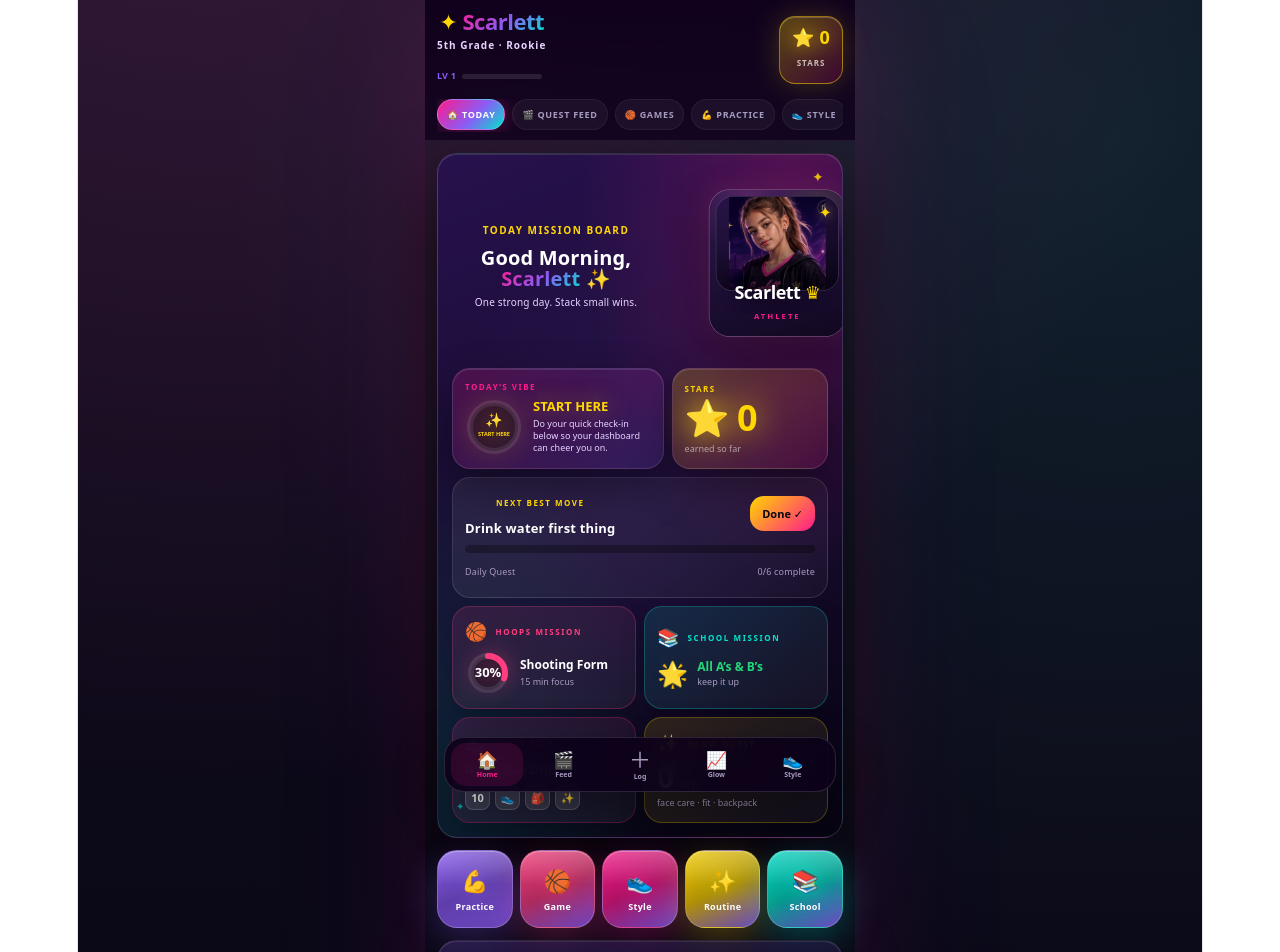
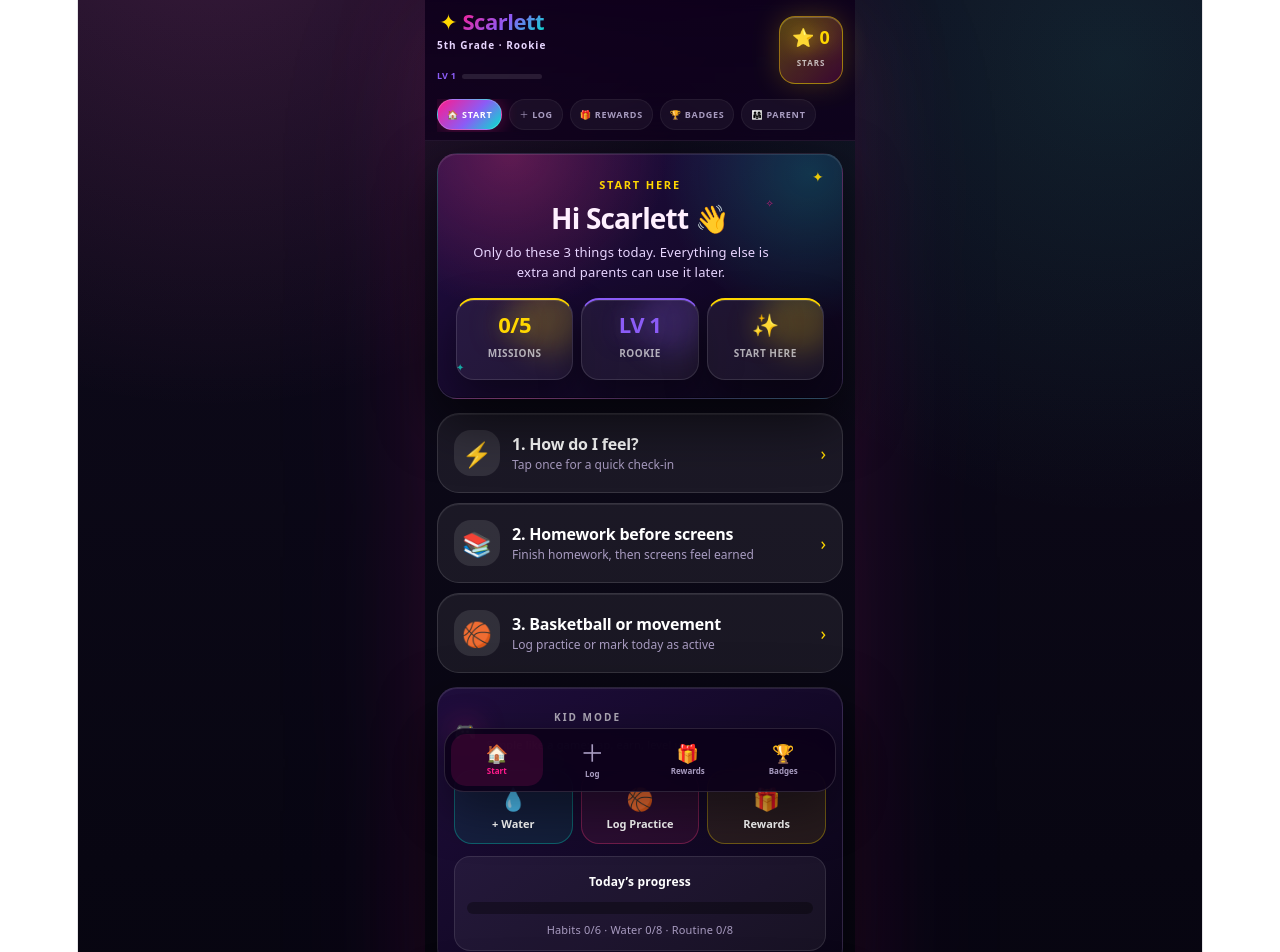
Before and after one commit to cdebacamatt/Scarlett-Tracker, a React (Vite) app: page / in a window 1280 px wide. Shown: the top 952 px of the page. Built offline with nearby package versions, Linux system fonts and the light colour scheme.

Commit message:
Update App.jsx

```diff
--- a/src/App.jsx
+++ b/src/App.jsx
@@ -1,7 +1,7 @@
 import { useState, useEffect, useRef, useCallback } from "react";
 
 const C={bg:"#06040F",nav:"#0C0A1A",navy:"#0E0B1B",navy2:"#150F28",card:"#180D2C",card2:"#1E1238",border:"rgba(255,255,255,.12)",coral:"#FF3D7F",teal:"#00E5CC",purple:"#8B5CF6",gold:"#FFD700",green:"#22D97A",blue:"#4DA6FF",pink:"#FF1A8C",orange:"#FF7A2F",red:"#FF3D5A",white:"#FFFFFF",text:"#FFF0FF",muted:"#A89BC0",light:"#E8D5FF"};
-const TABS=[{id:"today",e:"🏠",label:"Today"},{id:"reels",e:"🎬",label:"Quest Feed"},{id:"games",e:"🏀",label:"Games"},{id:"practice",e:"💪",label:"Practice"},{id:"style",e:"👟",label:"Style"},{id:"routine",e:"✨",label:"Routine"},{id:"sleep",e:"🌙",label:"Sleep"},{id:"skills",e:"📊",label:"Skills"},{id:"school",e:"📚",label:"School"},{id:"coach",e:"🤖",label:"Coach"},{id:"goals",e:"🎯",label:"Goals"},{id:"progress",e:"📈",label:"Glow Up"},{id:"settings",e:"⚙️",label:"Setup"}];
+const TABS=[{id:"today",e:"🏠",label:"Start"},{id:"practice",e:"＋",label:"Log"},{id:"goals",e:"🎁",label:"Rewards"},{id:"progress",e:"🏆",label:"Badges"},{id:"settings",e:"👨‍👩‍👧",label:"Parent"}];
 const DEF_VITALS={energy:0,mood:0};
 const DEF_HABITS=[{id:"h1",time:"Morning",label:"Drink water first thing",group:"MORNING"},{id:"h2",time:"Morning",label:"Make my bed",group:"MORNING"},{id:"h3",time:"After School",label:"Homework before screens",group:"SCHOOL"},{id:"h4",time:"Evening",label:"Basketball practice or drills",group:"BASKETBALL"},{id:"h5",time:"Night",label:"Read for 20 minutes",group:"WIND DOWN"},{id:"h6",time:"Night",label:"In bed by 9:00 PM",group:"WIND DOWN"}];
 const DEF_SKILLS={"Ball Handling":35,"Shooting Form":30,"Layups":35,"Free Throws":30,"Passing":35,"Court Vision":30,"Defense":30,"Rebounding":30,"Footwork":30,"Speed & Agility":35,"Conditioning":35,"Basketball IQ":30,"Confidence":45,"Leadership":40};
@@ -2068,70 +2068,6 @@ export default function ScarlettTracker(){
 
 
   // ── SETTINGS ───────────────────────────────────────────────────────────
-  // ── QUEST FEED / SHORTS-STYLE KID ENGAGEMENT ──────────────────────────
-  const QuestFeed=()=>{
-    const readiness=computeReadiness(vitals,sleepEntries);
-    const insights=generateInsights(profile,games,practices,skills,subjects,sleepEntries,vitals,goals);
-    const weakestSkill=Object.entries(skills).sort((a,b)=>a[1]-b[1])[0]||["Ball Handling",35];
-    const lowestSubject=Object.entries(subjects).sort((a,b)=>(gradeValue(a[1])||0)-(gradeValue(b[1])||0))[0]||["Math",3];
-    const activeGoal=goals.find(g=>!g.done);
-    const doneToday=allH.filter(h=>checks[h.id]).length;
-    const shortCards=[
-      {id:"today",emoji:"✨",kicker:"FOR YOU",title:`${profile.name}'s Main Quest`,hook:"Beat today with tiny wins.",body:`${doneToday}/${allH.length||0} daily quests complete. The next tap should feel easy, not boring.`,cta:"Open Today",tab:"today",col:C.gold,stat:`${habitPct}%`},
-      {id:"hoops",emoji:"🏀",kicker:"HOOPS SHORT",title:"60-Second Skill Drop",hook:`Level up ${weakestSkill[0]}.`,body:"One minute of focused reps counts. Make it quick, clean, and confident — like a mini challenge before scrolling.",cta:"Open Skills",tab:"skills",col:C.coral,stat:`${weakestSkill[1]}%`},
-      {id:"roblox",emoji:"🕹️",kicker:"LEVEL MAP",title:`Level ${level}: ${levelTitle}`,hook:"Roblox-style progress, real-life rewards.",body:`${xpInLevel}/${XP_PER_LEVEL} XP to the next level. Stars, habits, games, school, and sleep all move the bar.`,cta:"View Glow Up",tab:"progress",col:C.purple,stat:`LV ${level}`},
-      {id:"style",emoji:"👟",kicker:"STYLE DROP",title:"Fit Check Quest",hook:"Confidence is part of the routine.",body:`${styleLog.length} fits logged and ${shoeWish.length} shoes saved. Add one idea, one shoe, or one game-day look.`,cta:"Open Style",tab:"style",col:C.pink,stat:`${styleLog.length}`},
-      {id:"school",emoji:"📚",kicker:"LOCK-IN",title:"Homework Before Screens",hook:`${lowestSubject[0]} is the next school unlock.`,body:"Do the short review first, then screens feel earned. This keeps parents happy and keeps her streak alive.",cta:"Open School",tab:"school",col:C.teal,stat:String(lowestSubject[1])},
-      {id:"coach",emoji:"🤖",kicker:"AI COACH",title:"Personal Coach Drop",hook:(insights[0]?.text||"Log a little more and Coach gets smarter."),body:"The dashboard watches patterns across hoops, sleep, school, goals, routine, and confidence — not just checkboxes.",cta:"Open Coach",tab:"coach",col:C.blue,stat:readiness.displayValue||"✨"},
-      {id:"reward",emoji:"🎁",kicker:"PARENT SAFE",title:"Screen-Time Style Rewards",hook:activeGoal?`Goal: ${activeGoal.text}`:"Set one goal and attach a reward.",body:"Keep the fun inside the family: no public feed, no comments, no DMs — just private quests and parent-approved rewards.",cta:"Open Goals",tab:"goals",col:C.green,stat:`${goals.filter(g=>g.done).length}/${goals.length||0}`}
-    ];
-    const quickTap=(card)=><button onClick={()=>setTab(card.tab)} style={{background:`${card.col}18`,border:`1px solid ${card.col}44`,color:card.col,borderRadius:999,padding:"7px 10px",fontSize:10,fontWeight:950,cursor:"pointer",fontFamily:"system-ui",whiteSpace:"nowrap"}}>{card.cta} →</button>;
-    return <div>
-      <GlamHero style={{marginBottom:12,padding:16}}>
-        <div style={{display:"flex",alignItems:"center",gap:12,justifyContent:"space-between"}}>
-          <div>
-            <div style={{fontSize:10,color:C.gold,fontWeight:950,letterSpacing:"1.7px",textTransform:"uppercase",marginBottom:4}}>Elite Quest Feed</div>
-            <div style={{fontSize:24,fontWeight:950,lineHeight:1.03,color:C.white}}>Shorts energy. Roblox progress. Parent-safe tracking.</div>
-            <div style={{fontSize:11,color:C.light,lineHeight:1.55,marginTop:8}}>Built to grab a 10-year-old's attention without turning the app into social media.</div>
-          </div>
-          <div style={{width:76,height:76,borderRadius:26,background:glamGrad,display:"flex",alignItems:"center",justifyContent:"center",fontSize:34,boxShadow:`0 0 34px ${C.pink}66`,flexShrink:0}}>🎬</div>
-        </div>
-        <div style={{display:"grid",gridTemplateColumns:"repeat(3,1fr)",gap:8,marginTop:14}}>
-          <SBox value={`LV ${level}`} label="PLAYER LEVEL" color={C.purple}/>
-          <SBox value={`${missionsCompleted}/${dailyMissions.length}`} label="DAILY DROPS" color={C.gold}/>
-          <SBox value={familyCode?"ON":"LOCAL"} label="FAMILY SYNC" color={familyCode?C.green:C.orange}/>
-        </div>
-      </GlamHero>
-
-      <div style={{display:"flex",gap:12,overflowX:"auto",padding:"3px 2px 14px",scrollSnapType:"x mandatory"}}>
-        {shortCards.map((card,i)=><div key={card.id} style={{minWidth:"82%",scrollSnapAlign:"center",borderRadius:30,padding:18,position:"relative",overflow:"hidden",background:`radial-gradient(circle at 85% 5%,${card.col}55,transparent 30%),linear-gradient(155deg,rgba(255,255,255,.13),rgba(255,255,255,.035))`,border:`1px solid ${card.col}55`,boxShadow:`0 24px 70px rgba(0,0,0,.48),0 0 34px ${card.col}22`,minHeight:360,display:"flex",flexDirection:"column",justifyContent:"space-between"}}>
-          <div style={{position:"absolute",right:18,top:18,fontSize:74,opacity:.18,filter:`drop-shadow(0 0 20px ${card.col})`}}>{card.emoji}</div>
-          <div>
-            <div style={{display:"flex",justifyContent:"space-between",alignItems:"center",gap:12,position:"relative"}}>
-              <div style={{fontSize:9,color:card.col,fontWeight:950,letterSpacing:"2px",textTransform:"uppercase"}}>{card.kicker}</div>
-              <div style={{background:"rgba(0,0,0,.35)",border:`1px solid ${card.col}55`,color:C.white,borderRadius:999,padding:"5px 9px",fontSize:10,fontWeight:950}}>{card.stat}</div>
-            </div>
-            <div style={{fontSize:54,marginTop:20,filter:`drop-shadow(0 0 18px ${card.col}66)`}}>{card.emoji}</div>
-            <div style={{fontSize:26,fontWeight:950,lineHeight:1.02,color:C.white,marginTop:8,letterSpacing:"-.8px"}}>{card.title}</div>
-            <div style={{fontSize:14,fontWeight:900,color:card.col,marginTop:12,lineHeight:1.25}}>{card.hook}</div>
-            <div style={{fontSize:12,color:C.light,lineHeight:1.65,marginTop:10,maxWidth:290}}>{card.body}</div>
-          </div>
-          <div style={{display:"flex",alignItems:"center",justifyContent:"space-between",gap:10,position:"relative"}}>
-            <div style={{display:"flex",gap:5}}>{[0,1,2,3,4].map(n=><span key={n} style={{width:6,height:6,borderRadius:99,background:n===i?card.col:"rgba(255,255,255,.22)",boxShadow:n===i?`0 0 12px ${card.col}`:"none"}}/> )}</div>
-            {quickTap(card)}
-          </div>
-        </div>)}
-      </div>
-
-      <div style={cs}>
-        <CH e="🛡️" title="Why this is elite for a kid" sub="High attention, low risk"/>
-        <div style={{display:"grid",gridTemplateColumns:"1fr 1fr",gap:8}}>
-          {[{e:"🎬",t:"Short-form feel",d:"Fast cards, quick hooks, swipe-style flow."},{e:"🕹️",t:"Game loop",d:"Levels, XP, badges, missions, progress."},{e:"👨‍👩‍👧",t:"Family save",d:"Parent and child can use the same sync code."},{e:"🔒",t:"No social risk",d:"No strangers, comments, DMs, or public posting."}].map(x=><div key={x.t} style={{...glass,borderRadius:16,padding:12}}><div style={{fontSize:22}}>{x.e}</div><div style={{fontSize:12,fontWeight:950,color:C.white,marginTop:6}}>{x.t}</div><div style={{fontSize:10,color:C.muted,lineHeight:1.45,marginTop:4}}>{x.d}</div></div>)}
-        </div>
-      </div>
-    </div>;
-  };
-
   const Settings=()=>{
     const[sec,setSec]=useState("profile");
     const[editId,setEditId]=useState(null);
@@ -2226,7 +2162,84 @@ export default function ScarlettTracker(){
     </div>;
   };
 
-  const CONTENT={today:Today,reels:QuestFeed,games:Games,practice:Practice,style:Style,routine:Routine,sleep:Sleep,skills:Skills,school:School,coach:Coach,goals:Goals2,progress:Progress,settings:Settings};
+
+  const SimpleToday=()=>{
+    const readiness=computeReadiness(vitals,sleepEntries);
+    const doneHabits=habits.filter(h=>checks[h.id]).length;
+    const todayRoutine=routineHist[selDay]||{c:{},note:""};
+    const routineDone=Object.values(todayRoutine.c||{}).filter(Boolean).length;
+    const quickHomework=habits.find(h=>h.label.toLowerCase().includes("homework"))||habits[2];
+    const quickPractice=habits.find(h=>h.label.toLowerCase().includes("basketball"))||habits[3];
+    const toggleHabit=id=>setChecks(prev=>({...prev,[id]:!prev[id]}));
+    const bigBtn=(icon,title,sub,done,onClick,col)=>(
+      <button onClick={onClick} style={{
+        width:"100%",textAlign:"left",padding:16,borderRadius:22,border:`1px solid ${done?col+"88":"rgba(255,255,255,.12)"}`,
+        background:done?`linear-gradient(135deg,${col}33,rgba(255,255,255,.06))`:"rgba(255,255,255,.065)",
+        color:C.white,fontFamily:"system-ui",cursor:"pointer",boxShadow:done?`0 0 28px ${col}33`:"inset 0 1px 0 rgba(255,255,255,.08)"
+      }}>
+        <div style={{display:"flex",alignItems:"center",gap:12}}>
+          <div style={{width:46,height:46,borderRadius:17,background:done?col:"rgba(255,255,255,.10)",display:"flex",alignItems:"center",justifyContent:"center",fontSize:24,boxShadow:done?`0 0 22px ${col}88`:"none"}}>{done?"✅":icon}</div>
+          <div style={{flex:1}}>
+            <div style={{fontSize:16,fontWeight:950,letterSpacing:"-.2px"}}>{title}</div>
+            <div style={{fontSize:12,color:done?"rgba(255,255,255,.82)":C.muted,lineHeight:1.35,marginTop:2}}>{done?"Done — nice job!":sub}</div>
+          </div>
+          <div style={{fontSize:18,color:done?C.white:C.gold}}>›</div>
+        </div>
+      </button>
+    );
+    const miniBtn=(label,emoji,onClick,col)=>(
+      <button onClick={onClick} style={{padding:"12px 10px",borderRadius:18,border:`1px solid ${col}55`,background:`${col}18`,color:C.white,fontFamily:"system-ui",fontWeight:950,cursor:"pointer"}}>
+        <div style={{fontSize:22,marginBottom:3}}>{emoji}</div>
+        <div style={{fontSize:11}}>{label}</div>
+      </button>
+    );
+    return <div>
+      <div style={{...cs,padding:18,background:"radial-gradient(circle at 18% 0%,rgba(255,61,127,.28),transparent 38%),radial-gradient(circle at 92% 8%,rgba(0,229,204,.20),transparent 34%),linear-gradient(145deg,rgba(35,14,70,.98),rgba(11,5,24,.98))"}}>
+        <Sparkles/>
+        <div style={{fontSize:11,fontWeight:950,letterSpacing:"1.8px",color:C.gold,textTransform:"uppercase",marginBottom:6}}>Start here</div>
+        <div style={{fontSize:28,fontWeight:950,lineHeight:1.05,letterSpacing:"-.8px",marginBottom:8}}>Hi {profile.name || "Scarlett"} 👋</div>
+        <div style={{fontSize:13,color:C.light,lineHeight:1.55,maxWidth:330}}>Only do these 3 things today. Everything else is extra and parents can use it later.</div>
+        <div style={{display:"grid",gridTemplateColumns:"repeat(3,1fr)",gap:8,marginTop:16}}>
+          <SBox value={`${missionsCompleted}/${dailyMissions.length}`} label="MISSIONS" color={C.gold}/>
+          <SBox value={`LV ${level}`} label={levelTitle.toUpperCase()} color={C.purple}/>
+          <SBox value={readiness.displayValue} label={readiness.level.label} color={readiness.level.col}/>
+        </div>
+      </div>
+
+      <div style={{display:"flex",flexDirection:"column",gap:10,marginBottom:14}}>
+        {bigBtn("⚡","1. How do I feel?","Tap once for a quick check-in",vitals.energy>0&&vitals.mood>0,()=>setVitals({energy:4,mood:4}),C.teal)}
+        {bigBtn("📚","2. Homework before screens","Finish homework, then screens feel earned",quickHomework&&checks[quickHomework.id],()=>quickHomework&&toggleHabit(quickHomework.id),C.gold)}
+        {bigBtn("🏀","3. Basketball or movement","Log practice or mark today as active",quickPractice&&checks[quickPractice.id],()=>quickPractice?toggleHabit(quickPractice.id):setTab("practice"),C.coral)}
+      </div>
+
+      <div style={cs}>
+        <CH e="🎮" title="Kid Mode" sub="Simple like a game: tap, earn, level up"/>
+        <div style={{display:"grid",gridTemplateColumns:"repeat(3,1fr)",gap:8}}>
+          {miniBtn("+ Water","💧",()=>setWater(Math.min(12,water+1)),C.teal)}
+          {miniBtn("Log Practice","🏀",()=>setTab("practice"),C.coral)}
+          {miniBtn("Rewards","🎁",()=>setTab("goals"),C.gold)}
+        </div>
+        <div style={{marginTop:12,padding:12,borderRadius:16,background:"rgba(255,255,255,.055)",border:"1px solid rgba(255,255,255,.10)"}}>
+          <div style={{fontSize:12,color:C.white,fontWeight:900,marginBottom:7}}>Today’s progress</div>
+          <div style={{height:12,background:"rgba(0,0,0,.35)",borderRadius:99,overflow:"hidden"}}>
+            <div style={{height:"100%",width:`${Math.min(100,Math.round(((doneHabits+Math.min(water,8)/8+Math.min(routineDone,3)/3)/Math.max(1,habits.length+2))*100))}%`,background:glamGrad,borderRadius:99,boxShadow:`0 0 18px ${C.pink}66`}}/>
+          </div>
+          <div style={{fontSize:11,color:C.muted,marginTop:8,lineHeight:1.45}}>Habits {doneHabits}/{habits.length} · Water {water}/8 · Routine {routineDone}/{routineItems.length}</div>
+        </div>
+      </div>
+
+      <div style={cs}>
+        <CH e="👨‍👩‍👧" title="For Parents" sub="The app is intentionally simple for her"/>
+        <div style={{fontSize:12,color:C.muted,lineHeight:1.7}}>
+          Let her mostly use Start, Log, Rewards, and Badges. Use the Parent tab for family sync, editing habits, training days, and detailed setup.
+        </div>
+        <button onClick={()=>setTab("settings")} style={{width:"100%",marginTop:12,padding:13,borderRadius:14,border:`1px solid ${C.purple}55`,background:`${C.purple}18`,color:C.white,fontWeight:950,fontFamily:"system-ui",cursor:"pointer"}}>Open Parent Setup</button>
+      </div>
+    </div>;
+  };
+
+
+  const CONTENT={today:SimpleToday,games:Games,practice:Practice,style:Style,routine:Routine,sleep:Sleep,skills:Skills,school:School,coach:Coach,goals:Goals2,progress:Progress,settings:Settings};
   if(!loaded)return<div style={{background:"radial-gradient(circle at 20% 0%,#5E1D8A,transparent 35%),radial-gradient(circle at 80% 20%,#FF5FD255,transparent 35%),#090015",minHeight:"100vh",display:"flex",alignItems:"center",justifyContent:"center",color:C.text,fontFamily:"system-ui",flexDirection:"column",gap:12}}><div style={{fontSize:46,filter:`drop-shadow(0 0 18px ${C.gold})`}}>⭐</div><div style={{fontWeight:900}}>Loading {profile.name||"Scarlett"}'s tracker...</div></div>;
   return<div style={{background:"radial-gradient(circle at 12% -8%,rgba(248,95,200,.18),transparent 28%),radial-gradient(circle at 92% 4%,rgba(44,230,209,.10),transparent 26%),linear-gradient(180deg,#0F0B1C,#080612 58%,#05040B)",minHeight:"100vh",fontFamily:"system-ui,-apple-system,sans-serif",color:C.text}}><style>{`
         *{box-sizing:border-box}
@@ -2258,8 +2271,8 @@ export default function ScarlettTracker(){
         </div>
       </div>
       <div onFocusCapture={onEditFocus} onBlurCapture={onEditBlur} style={{padding:"12px 12px calc(270px + env(safe-area-inset-bottom, 0px))"}}><StableRenderer key={tab} render={CONTENT[tab]||Today}/></div>
-      <div style={{position:"fixed",left:"50%",bottom:"max(8px, env(safe-area-inset-bottom, 0px))",transform:editing?"translate(-50%, calc(125% + 24px))":"translateX(-50%)",opacity:editing?0:1,pointerEvents:editing?"none":"auto",transition:"transform .22s ease, opacity .18s ease",width:"min(392px,calc(100% - 24px))",display:"grid",gridTemplateColumns:"repeat(5,1fr)",gap:4,background:"rgba(12,0,25,.90)",backdropFilter:"blur(18px)",border:"1px solid rgba(255,255,255,.13)",borderRadius:20,padding:"5px 6px calc(5px + env(safe-area-inset-bottom, 0px))",boxShadow:"0 18px 50px rgba(0,0,0,.45)",zIndex:60}}>
-        {[["today","🏠","Home"],["reels","🎬","Feed"],["practice","＋","Log"],["progress","📈","Glow"],["style","👟","Style"]].map(([id,e,l])=><button key={id} onClick={()=>setTab(id)} style={{background:tab===id?`${C.pink}22`:"transparent",border:"none",borderRadius:15,color:tab===id?C.pink:C.muted,padding:"5px 2px",fontFamily:"system-ui",fontWeight:900,cursor:"pointer"}}><div style={{fontSize:id==="practice"?22:17,lineHeight:1}}>{e}</div><div style={{fontSize:7,marginTop:2}}>{l}</div></button>)}
+      <div style={{position:"fixed",left:"50%",bottom:"max(8px, env(safe-area-inset-bottom, 0px))",transform:editing?"translate(-50%, calc(125% + 24px))":"translateX(-50%)",opacity:editing?0:1,pointerEvents:editing?"none":"auto",transition:"transform .22s ease, opacity .18s ease",width:"min(392px,calc(100% - 24px))",display:"grid",gridTemplateColumns:"repeat(4,1fr)",gap:4,background:"rgba(12,0,25,.90)",backdropFilter:"blur(18px)",border:"1px solid rgba(255,255,255,.13)",borderRadius:20,padding:"5px 6px calc(5px + env(safe-area-inset-bottom, 0px))",boxShadow:"0 18px 50px rgba(0,0,0,.45)",zIndex:60}}>
+        {[["today","🏠","Start"],["practice","＋","Log"],["goals","🎁","Rewards"],["progress","🏆","Badges"]].map(([id,e,l])=><button key={id} onClick={()=>setTab(id)} style={{background:tab===id?`${C.pink}22`:"transparent",border:"none",borderRadius:15,color:tab===id?C.pink:C.muted,padding:"7px 2px",fontFamily:"system-ui",fontWeight:900,cursor:"pointer"}}><div style={{fontSize:id==="practice"?24:18,lineHeight:1}}>{e}</div><div style={{fontSize:8,marginTop:3}}>{l}</div></button>)}
       </div>
     </div>
   </div>;
```
